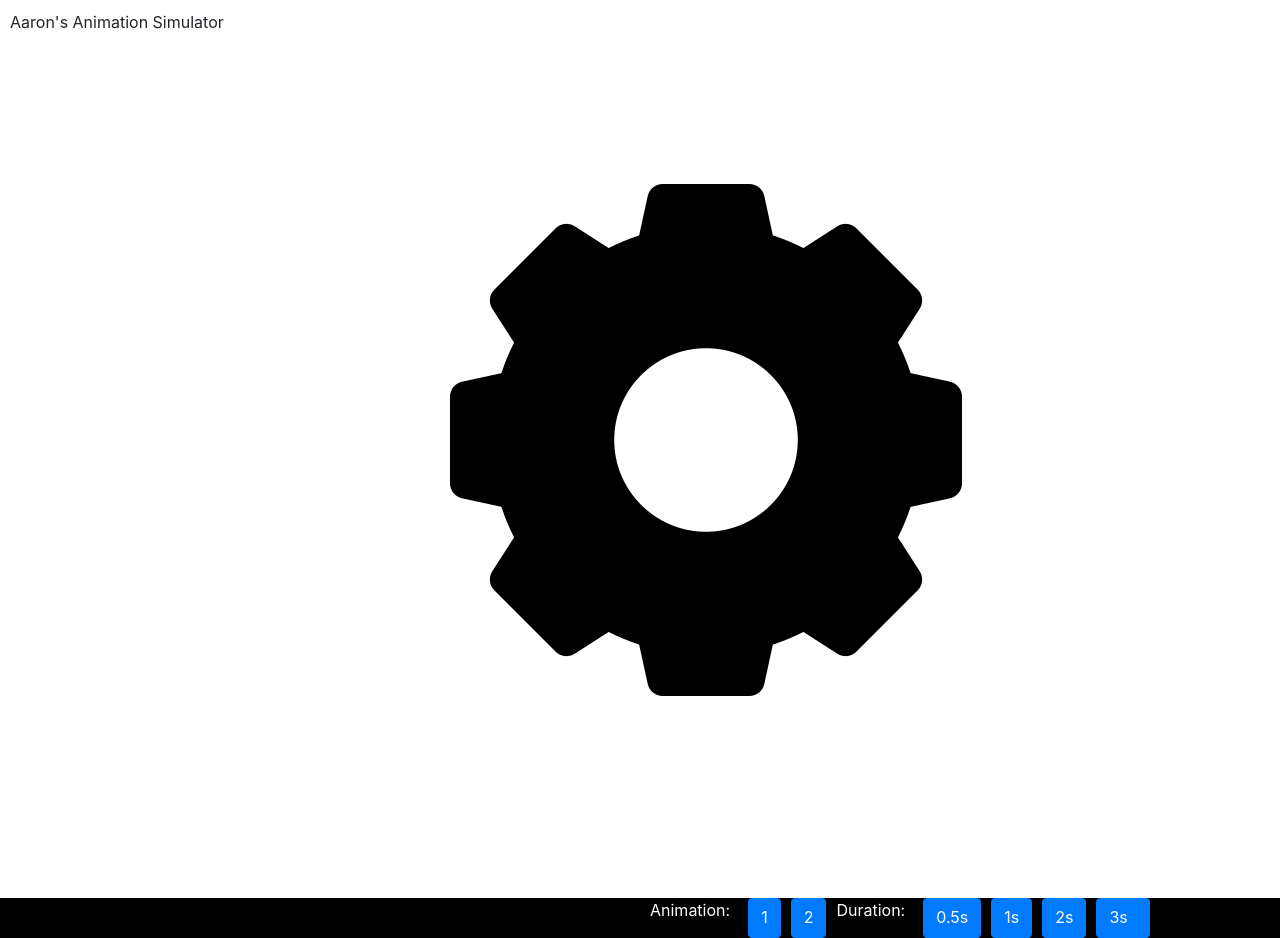
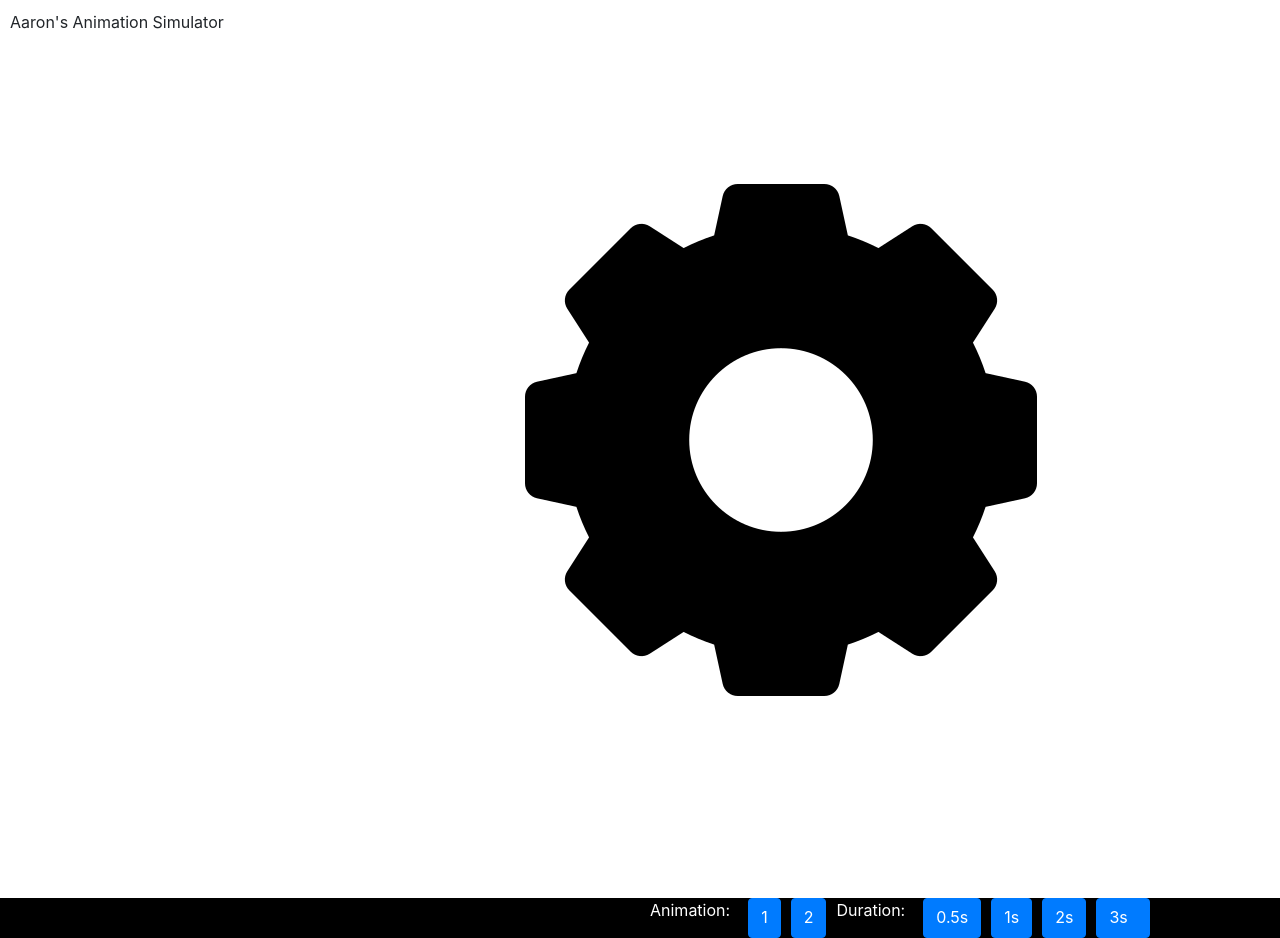
Before and after one commit to Aarou/animation-simulator, a plain HTML site: page index.html in a window 1280 px wide. Drawn offline with nearby package versions, Linux system fonts and the light colour scheme.

Commit message:
Update index.html

```diff
--- a/index.html
+++ b/index.html
@@ -13,7 +13,7 @@
       </div>
     </header>
     <div style="height: 863.5px;" id="middle-space">
-      <div style="width:450px;"></div>
+      <div style="width:525px;"></div>
       <div>
         <div style="height:150px;"></div>
         <img src="pics/settings.png" />
```
